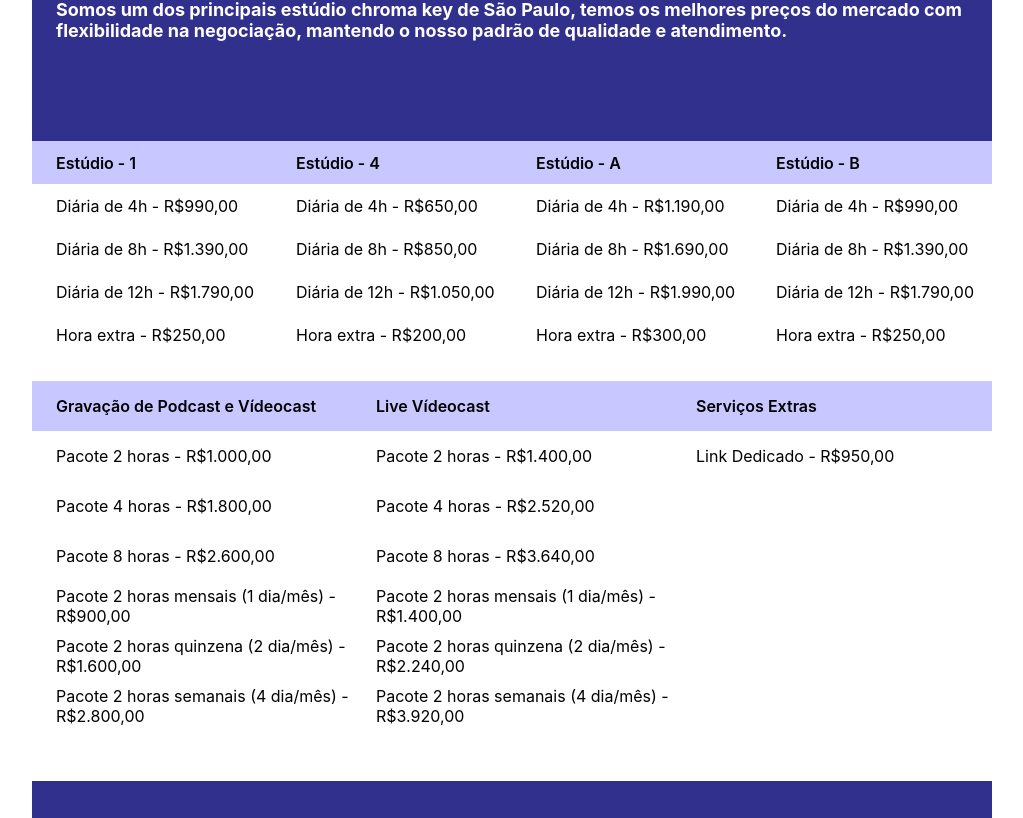
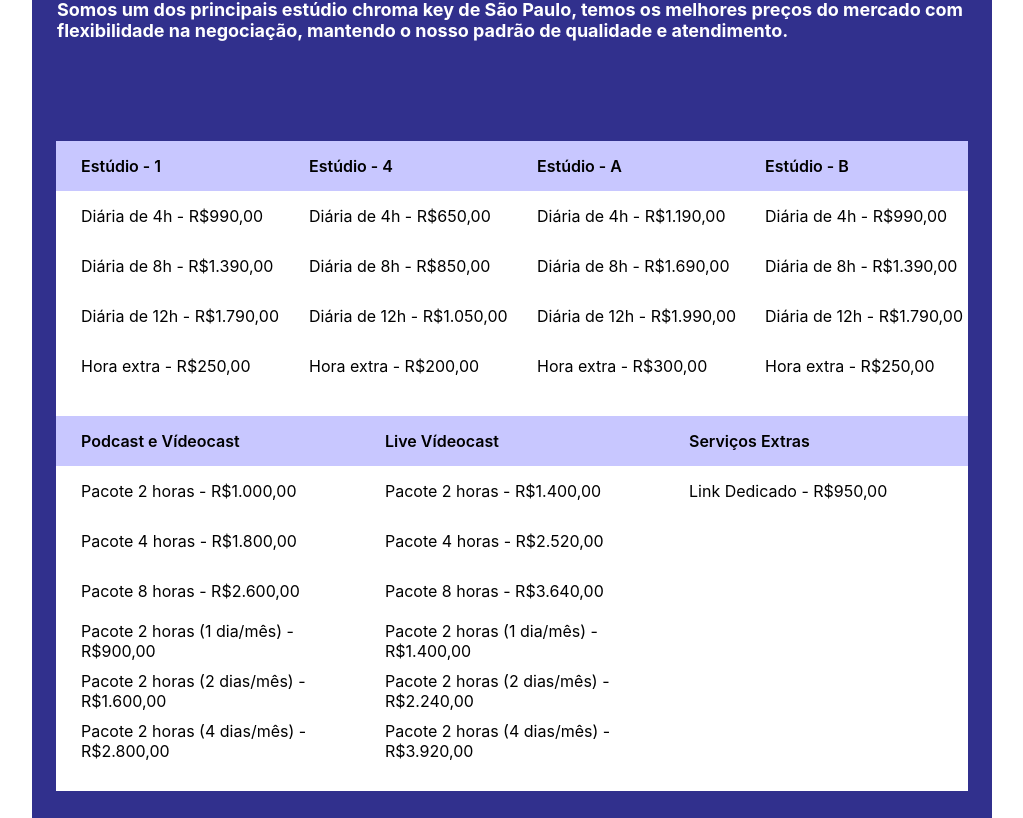
Before and after one commit to san-santos/site-3telas, a Next.js app: page / in a window 1280 px wide. Shown: the part 4742-5560 px from the top of the page, without its empty margins (128-1151 px from the left). Built offline with nearby package versions, Linux system fonts and the light colour scheme.

Commit message:
Site 3Telas em desenvolvimento: Página tabela de valores

```diff
--- a/src/components/Header/Navbar/index.tsx
+++ b/src/components/Header/Navbar/index.tsx
@@ -1,5 +1,5 @@
 import { MainMenu, LogoHeader, MainLinksMenu, ButtonLink } from '../styled'
-import SocialMedia from '../Social'
+import SocialMedia from '../social'
 import Link from 'next/link'
 
 const NavBar = () => {
--- a/src/components/Header/index.tsx
+++ b/src/components/Header/index.tsx
@@ -1,4 +1,4 @@
-import Menu from './Navbar'
+import Menu from './navbar'
 import { MainHeader } from './styled'
 
 const Header = () => (
--- a/src/components/Main/Main-pages/values/list-render/index.tsx
+++ b/src/components/Main/Main-pages/values/list-render/index.tsx
@@ -1,6 +1,7 @@
 import ListVilaOlimpia from './list-olimpia'
 import ListExtrasOlimpia from './list-extras-olimpia'
 import { Lists, Container, TitlePage, TextInfo } from './styled'
+
 const ListValues = () => {
   return (
     <Container>
--- a/src/components/Main/Main-pages/values/list-render/list-extras-olimpia.tsx
+++ b/src/components/Main/Main-pages/values/list-render/list-extras-olimpia.tsx
@@ -3,7 +3,7 @@ import { ListValuesExtras, ListColumnExtras, ListText, Title } from './styled'
 
 const ListExtrasOlimpia = () => {
   const selecServico = [
-    'Gravação de Podcast e Vídeocast',
+    'Podcast e Vídeocast',
     'Live Vídeocast',
     'Serviços Extras'
   ]
@@ -11,37 +11,37 @@ const ListExtrasOlimpia = () => {
     'Pacote 2 horas - R$1.000,00',
     'Pacote 4 horas - R$1.800,00',
     'Pacote 8 horas - R$2.600,00',
-    'Pacote 2 horas mensais (1 dia/mês) - R$900,00',
-    'Pacote 2 horas quinzena (2 dia/mês) - R$1.600,00',
-    'Pacote 2 horas semanais (4 dia/mês) - R$2.800,00'
+    'Pacote 2 horas (1 dia/mês) - R$900,00',
+    'Pacote 2 horas (2 dias/mês) - R$1.600,00',
+    'Pacote 2 horas (4 dias/mês) - R$2.800,00'
   ])
   const [live] = useState([
     'Pacote 2 horas - R$1.400,00',
     'Pacote 4 horas - R$2.520,00',
     'Pacote 8 horas - R$3.640,00',
-    'Pacote 2 horas mensais (1 dia/mês) - R$1.400,00',
-    'Pacote 2 horas quinzena (2 dia/mês) - R$2.240,00',
-    'Pacote 2 horas semanais (4 dia/mês) - R$3.920,00'
+    'Pacote 2 horas (1 dia/mês) - R$1.400,00',
+    'Pacote 2 horas (2 dias/mês) - R$2.240,00',
+    'Pacote 2 horas (4 dias/mês) - R$3.920,00'
   ])
-  const [servicos] = useState(['Link Dedicado - R$950,00'])
+  const [servicos] = useState(['Link Dedicado - R$950,00', '', '', '', '', ''])
   return (
     <ListValuesExtras>
       <ListColumnExtras>
         <Title>{selecServico.slice(0, 1)}</Title>
-        {gravacao.map((item) => (
-          <ListText key={item}>{item}</ListText>
+        {gravacao.map((item, i) => (
+          <ListText key={i}>{item}</ListText>
         ))}
       </ListColumnExtras>
       <ListColumnExtras>
         <Title>{selecServico.slice(1, 2)}</Title>
-        {live.map((item) => (
-          <ListText key={item}>{item}</ListText>
+        {live.map((item, i) => (
+          <ListText key={i}>{item}</ListText>
         ))}
       </ListColumnExtras>
       <ListColumnExtras>
         <Title>{selecServico.slice(2, 3)}</Title>
-        {servicos.map((item) => (
-          <ListText key={item}>{item}</ListText>
+        {servicos.map((item, i) => (
+          <ListText key={i}>{item}</ListText>
         ))}
       </ListColumnExtras>
     </ListValuesExtras>
--- a/src/components/Main/Main-pages/values/list-render/list-olimpia.tsx
+++ b/src/components/Main/Main-pages/values/list-render/list-olimpia.tsx
@@ -37,26 +37,26 @@ const ListVilaOlimpia = () => {
     <ListValues>
       <ListColumn>
         <Title>{selectStudio.slice(0, 1)}</Title>
-        {studio1.map((item) => (
-          <ListText key={item}>{item}</ListText>
+        {studio1.map((item, i) => (
+          <ListText key={i}>{item}</ListText>
         ))}
       </ListColumn>
       <ListColumn>
         <Title>{selectStudio.slice(1, 2)}</Title>
-        {studio4.map((item) => (
-          <ListText key={item}>{item}</ListText>
+        {studio4.map((item, i) => (
+          <ListText key={i}>{item}</ListText>
         ))}
       </ListColumn>
       <ListColumn>
         <Title>{selectStudio.slice(2, 3)}</Title>
-        {studioA.map((item) => (
-          <ListText key={item}>{item}</ListText>
+        {studioA.map((item, i) => (
+          <ListText key={i}>{item}</ListText>
         ))}
       </ListColumn>
       <ListColumn>
         <Title>{selectStudio.slice(3, 4)}</Title>
-        {studioB.map((item) => (
-          <ListText key={item}>{item}</ListText>
+        {studioB.map((item, i) => (
+          <ListText key={i}>{item}</ListText>
         ))}
       </ListColumn>
     </ListValues>
--- a/src/components/Main/Main-pages/values/list-render/styled.tsx
+++ b/src/components/Main/Main-pages/values/list-render/styled.tsx
@@ -7,15 +7,15 @@ export const Container = styled.div`
 export const TitlePage = styled.h1`
   color: #fff;
   font-size: 22px;
-  margin-left: 24px;
+  margin-left: 25px;
   margin-top: 100px;
   margin-bottom: 100px;
 `
 export const TextInfo = styled.h2`
   color: #fff;
   font-size: 18px;
-  margin-left: 24px;
-  margin-right: 24px;
+  margin-left: 25px;
+  margin-right: 25px;
 `
 /*### LISTAS ###*/
 export const Lists = styled.div`
@@ -27,29 +27,32 @@ export const Lists = styled.div`
 /*### LISTA VALORES VILA OLIMPIA  ###*/
 export const ListValues = styled.ul`
   background-color: #fff;
-  width: 100%;
-  height: 30vh;
+  width: 95%;
+  height: auto;
   display: flex;
   justify-content: space-between;
   margin-top: 100px;
+  margin-left: 2.5%;
 `
 export const ListValuesExtras = styled.ul`
   background-color: #fff;
-  width: 100%;
-  height: 50vh;
+  width: 95%;
+  height: auto;
   display: flex;
-  justify-content: space-between;
+  justify-content: flex-start;
+  margin-left: 2.5%;
 `
 export const ListColumn = styled.div`
   width: 25%;
   display: flex;
   flex-direction: column;
-  margin-bottom: 24px;
+  margin-bottom: 25px;
 `
 export const ListColumnExtras = styled.div`
   width: 34%;
   display: flex;
   flex-direction: column;
+  margin-bottom: 25px;
 `
 export const ListText = styled.li`
   font-weight: 400;
@@ -59,7 +62,7 @@ export const ListText = styled.li`
   display: flex;
   align-items: center;
   background-color: #fff;
-  margin-left: 24px;
+  margin-left: 25px;
 `
 export const Title = styled.div`
   background-color: #c8c7ff;
@@ -68,5 +71,5 @@ export const Title = styled.div`
   align-items: center;
   font-size: 16px;
   font-weight: 600;
-  padding-left: 24px;
+  padding-left: 25px;
 `
--- a/src/components/Main/Main-pages/values/main-values.tsx
+++ b/src/components/Main/Main-pages/values/main-values.tsx
@@ -1,5 +1,6 @@
 import { MainValues } from '../../../styled'
 import ListValues from './list-render'
+
 const Values = () => {
   return (
     <>
--- a/src/components/styled.tsx
+++ b/src/components/styled.tsx
@@ -57,6 +57,7 @@ export const MainValues = styled.section`
   width: 100%;
   height: 1080px;
   display: flex;
+  justify-content: center;
   background-color: #31308d;
 `
 
--- a/src/pages/index.tsx
+++ b/src/pages/index.tsx
@@ -1,4 +1,4 @@
-import Footer from 'components/footer'
+import Footer from 'components/tfooter'
 import Header from 'components/header'
 import Main from 'components/main'
 
```
Also changed, not shown: public/static/imgs.json (deleted, +0 -24 lines), src/components/tfooter/index.tsx (renamed from src/components/Footer/index.tsx), src/components/tfooter/styled.tsx (renamed from src/components/Footer/styled.tsx).
